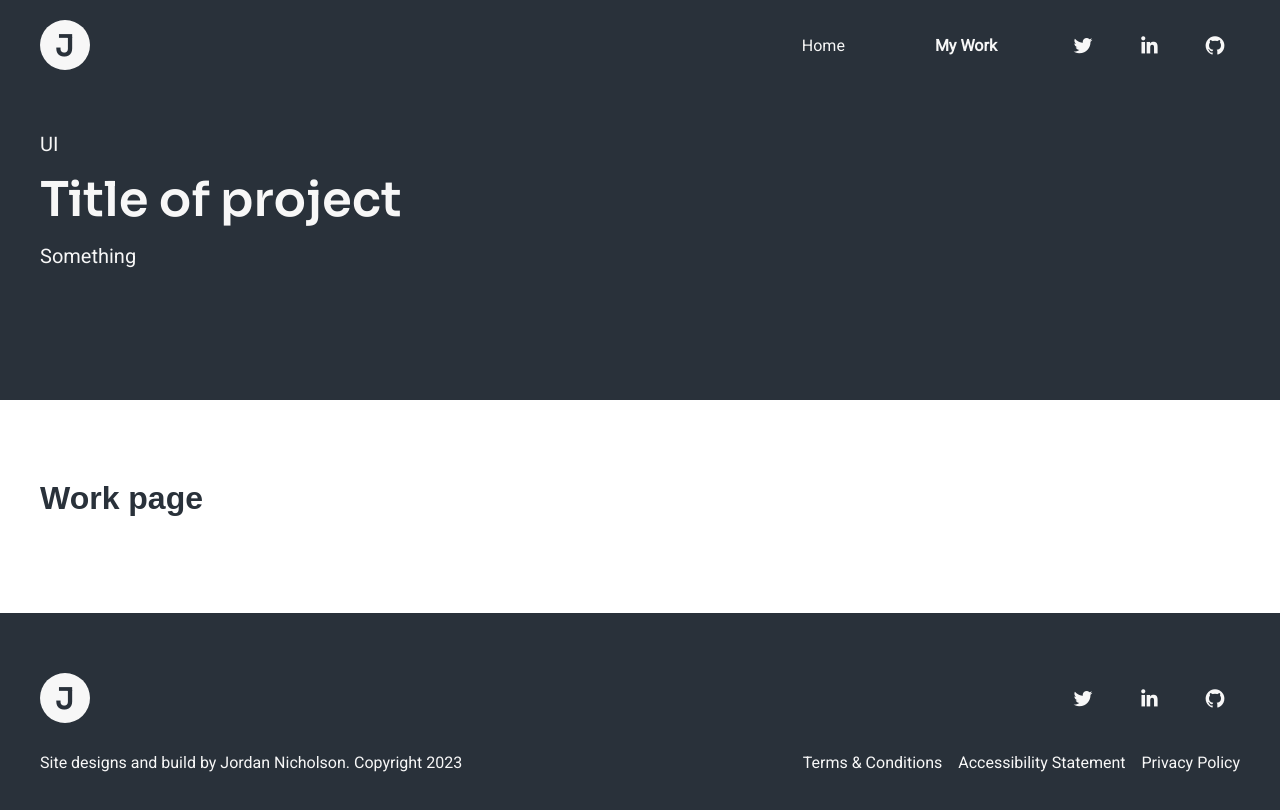
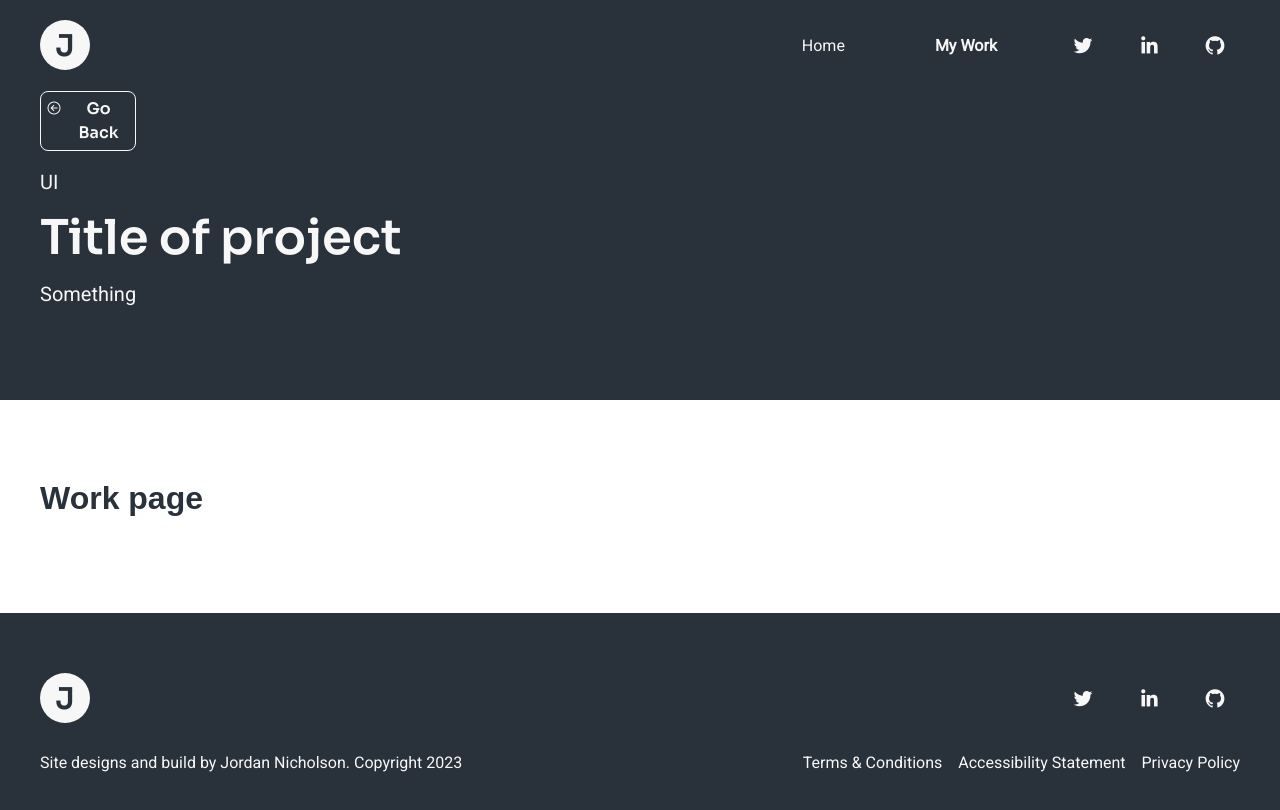
Before and after one commit to JordanNic/personal-site, a Nuxt app: page /work in a window 1280 px wide. Shown: the top 810 px of the page. Built offline with nearby package versions, Linux system fonts and the light colour scheme.

Commit message:
Added the BackButton component to the MasterHeader

```diff
--- a/components/MasterHeader.vue
+++ b/components/MasterHeader.vue
@@ -2,6 +2,7 @@
 <template>
     <header class="header" :class="{ 'header--yellow': headerYellow }">
         <div class="container">
+            <BackButton />
             <p>{{ tagLine }}</p>
             <h1>{{ title }}</h1>
             <p>{{ introText }}</p>
```
